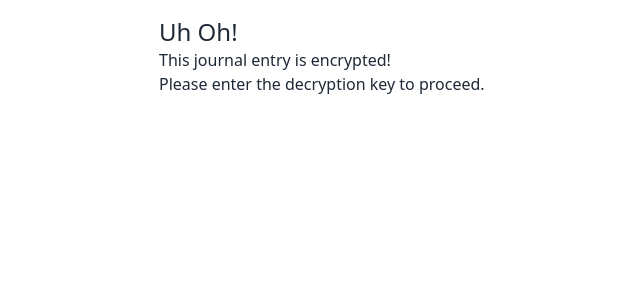
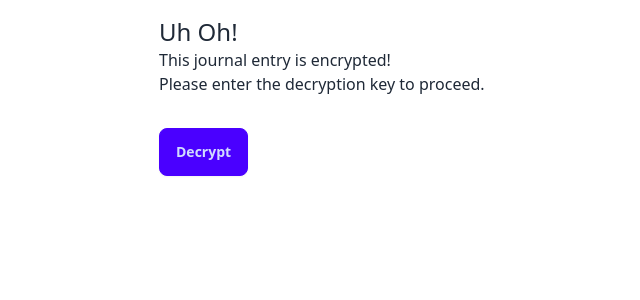
Before and after one commit to rw-a/puzzles, a Django app: template puzzles/templates/puzzles/puzzle_locked.html in a window 1280 px wide. Shown: the top 300 px of the page, without its empty margins (289-929 px from the left). Run offline with Django 5.2, Linux system fonts and the light colour scheme; the template is opened without the code that fills it, so the values that code supplies are empty; some libraries are stand-ins or nearby versions.

Commit message:
ui: decrypt button

```diff
--- a/puzzles/templates/puzzles/puzzle_locked.html
+++ b/puzzles/templates/puzzles/puzzle_locked.html
@@ -16,6 +16,8 @@
             {% for c in puzzle.password %}
             <input title="Decryption Key" type="{{ puzzle.password_type }}" class="input input-bordered w-12 text-base-content" minlength="1" maxlength="1">
             {% endfor %}
+            <br>
+            <button class="btn btn-primary my-2">Decrypt</button>
         </div>
     </div>
 </body>
```
